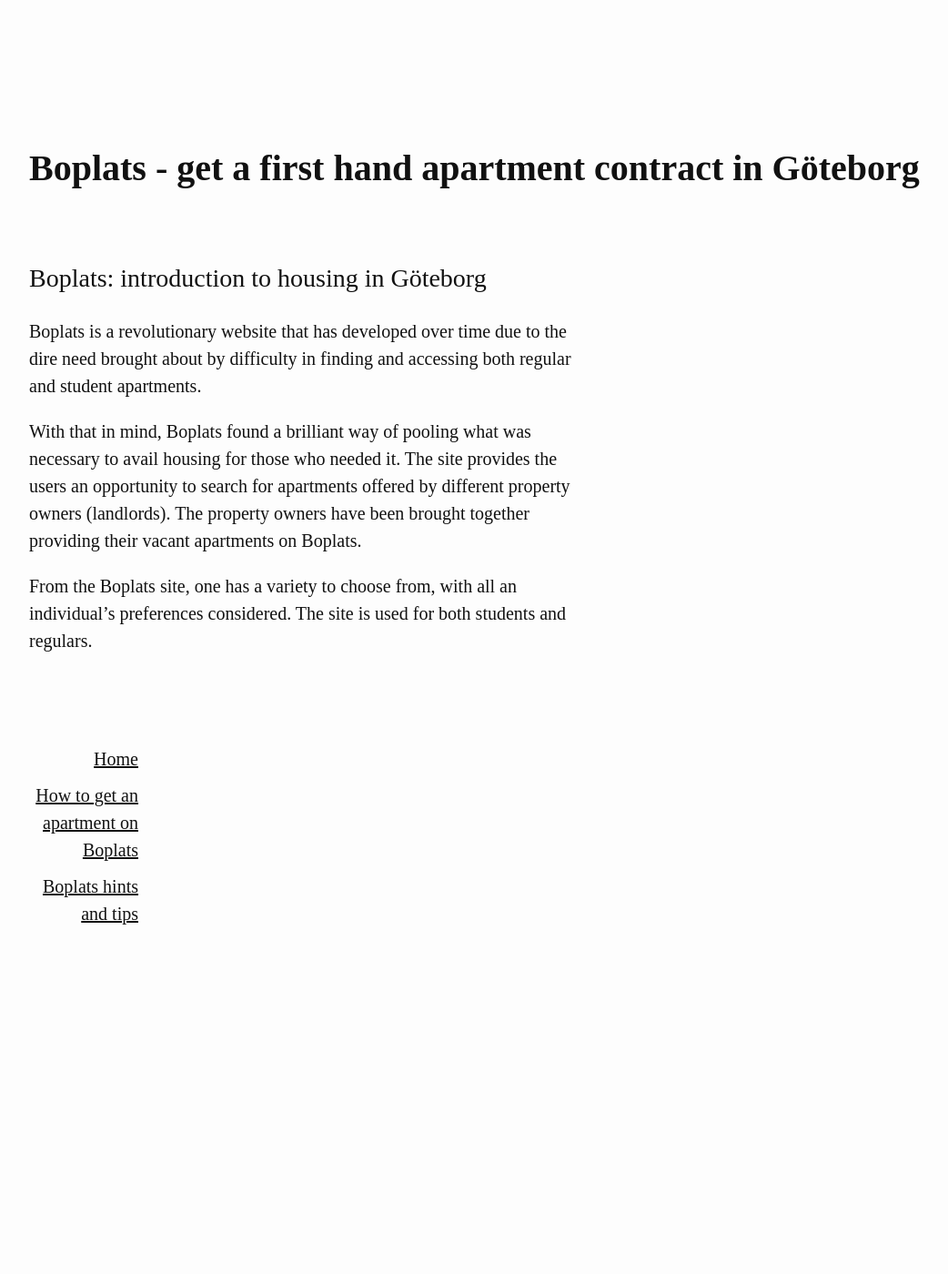
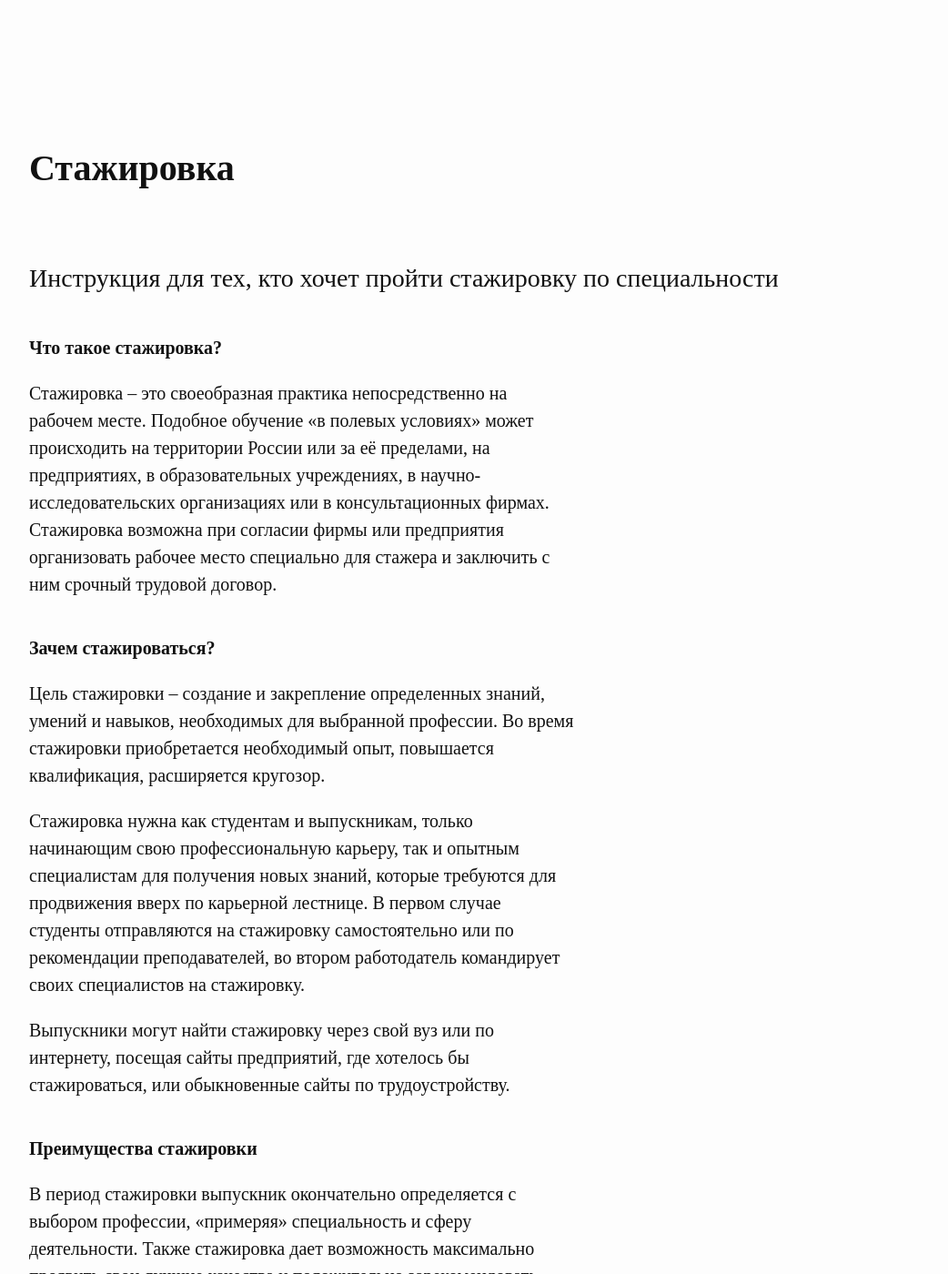
Before and after one commit to stazhirovka/stazhirovka.github.io, a Jekyll site: the page built from index.markdown, in a window 1280 px wide and 1400 px high. Shown: the whole window at 91% size, without its empty margins (96-1138 px from the left). Built offline with Jekyll 4.4.1, drawn with Linux system fonts in a browser that asks for light colours; nearby versions of some CDN libraries; library files that are not in the unit come from our copies; Markdown is read by kramdown in place of the engine named in the settings; some of the changed text lies outside the part shown.

```diff
--- a/CNAME
+++ b/CNAME
@@ -1 +1 @@
-boplats.info
+stazhirovka.me
--- a/_includes/footer.html
+++ b/_includes/footer.html
@@ -19,13 +19,7 @@
 
 <ul class="items projects">
   <li>
-    <strong><a href="index.html">Home</a></strong>
-  </li>
-  <li>
-    <strong><a href="how-to-get-apartment-on-boplats.html">How to get an apartment on Boplats</a></strong>
-  </li>
-  <li>
-    <strong><a href="boplats-hints-and-tips.html">Boplats hints and tips</a></strong>
+    <strong><a href="index.html">Главная</a></strong>
   </li>
   </ul>
 <ul class="items posts last">
--- a/_includes/header.html
+++ b/_includes/header.html
@@ -2,10 +2,10 @@
 <html lang="en">
 <head>
   <meta charset="utf-8">
-  <title>{% if page.title %}{{ page.title }}{% else %}Boplats - get a first hand apartment contract in Göteborg{% endif %}</title>
+  <title>{% if page.title %}{{ page.title }}{% else %}Стажировка - ваша инструкция по поиску и прохождению стажировки{% endif %}</title>
   <meta name="description" content="{% if page.title %}{{page.title}}{% else %}Skanatek{% endif %}">
   <meta name="viewport" content="width=device-width, initial-scale=1">
-  <meta name="google-site-verification" content="BPw7up55pLrmnxMdPUeWnkaAAGIfgdIwBs7VtRPfU60" />
+  <meta name="google-site-verification" content="iE8RFSiB0O_VuUkF_UFGzaV43sUf3lGns4ZdI88ITBQ" />
 
   <!-- <link href="/atom.xml" rel="alternate" title="bjorkoy.com" type="application/atom+xml"> -->
   <link rel="icon" type="image/png" href="/images/icon.png">
--- a/_layouts/default.html
+++ b/_layouts/default.html
@@ -1,6 +1,6 @@
 {% include header.html %}
 <ul class="colophon">
-    <h1>Boplats - get a first hand apartment contract in Göteborg</h1>
+    <h1>Стажировка</h1>
 </ul>
 
 
--- a/index.markdown
+++ b/index.markdown
@@ -2,10 +2,34 @@
 layout: default
 ---
 
-## Boplats: introduction to housing in Göteborg
+## Инструкция для тех, кто хочет пройти стажировку по специальности
 
-Boplats is a revolutionary website that has developed over time due to the dire need brought about by difficulty in finding and accessing both regular and student apartments.
+### Что такое стажировка?
 
-With that in mind, Boplats found a brilliant way of pooling what was necessary to avail housing for those who needed it. The site provides the users an opportunity to search for apartments offered by different property owners (landlords). The property owners have been brought together providing their vacant apartments on Boplats.
+Стажировка – это своеобразная практика непосредственно на рабочем месте. Подобное обучение «в полевых условиях» может происходить на территории России или за её пределами, на предприятиях, в образовательных учреждениях, в научно-исследовательских организациях или в консультационных фирмах. Стажировка возможна при согласии фирмы или предприятия организовать рабочее место специально для стажера и заключить с ним срочный трудовой договор.
 
-From the Boplats site, one has a variety to choose from, with all an individual’s preferences considered. The site is used for both students and regulars.
+
+### Зачем стажироваться?
+
+Цель стажировки – создание и закрепление определенных знаний, умений и навыков, необходимых для выбранной профессии. Во время стажировки приобретается необходимый опыт, повышается квалификация, расширяется кругозор.
+
+Стажировка нужна как студентам и выпускникам, только начинающим свою профессиональную карьеру, так и опытным специалистам для получения новых знаний, которые требуются для продвижения вверх по карьерной лестнице. В первом случае студенты отправляются на стажировку самостоятельно или по рекомендации преподавателей, во втором работодатель командирует своих специалистов на стажировку.
+
+Выпускники могут найти стажировку через свой вуз или по интернету, посещая сайты предприятий, где хотелось бы стажироваться, или обыкновенные сайты по трудоустройству.
+
+### Преимущества стажировки
+
+В период стажировки выпускник окончательно определяется с выбором профессии, «примеряя» специальность и сферу деятельности. Также стажировка дает возможность максимально проявить свои лучшие качества и положительно зарекомендовать себя, если планируется после окончания периода стажировки остаться на предприятии уже на постоянной основе.
+
+### Советы по стажировке
+
+Если следовать нескольким простым советам, стажировка станет положительным и поворотным моментом в будущей карьере.
+
+
+1. Выбрать для стажировки организацию, которая, как вы считаете, подходит именно вам. Её руководители сами заинтересованы в стажировке молодых специалистов, чтобы не брать «кота в мешке», а внимательно приглядеться к юному кандидату. Как правило, подобные стажировки заканчиваются переходом специалиста в штат фирмы.
+
+2. Перед прохождением стажировки обязательно ознакомиться с соответствующим законодательством, написать заявление работодателю с просьбой принять его на стажировку, указать срок стажировки и должность.
+
+3. Максимально проявлять себя. Конечно, на стажировку мы приходим, чтобы научиться. Но ничто не мешает нам одновременно проявлять уже имеющиеся знания, а также все лучшие свои характеристики: отзывчивость, коммуникабельность, ответственность.
+
+#### Итак, стажировка – это открытая дверь в успешную карьеру! Нужно лишь правильно её открыть.
```
Also changed, not shown: boplats-hints-and-tips.markdown (deleted, +0 -11 lines), how-to-get-apartment-on-boplats.markdown (deleted, +0 -14 lines).
